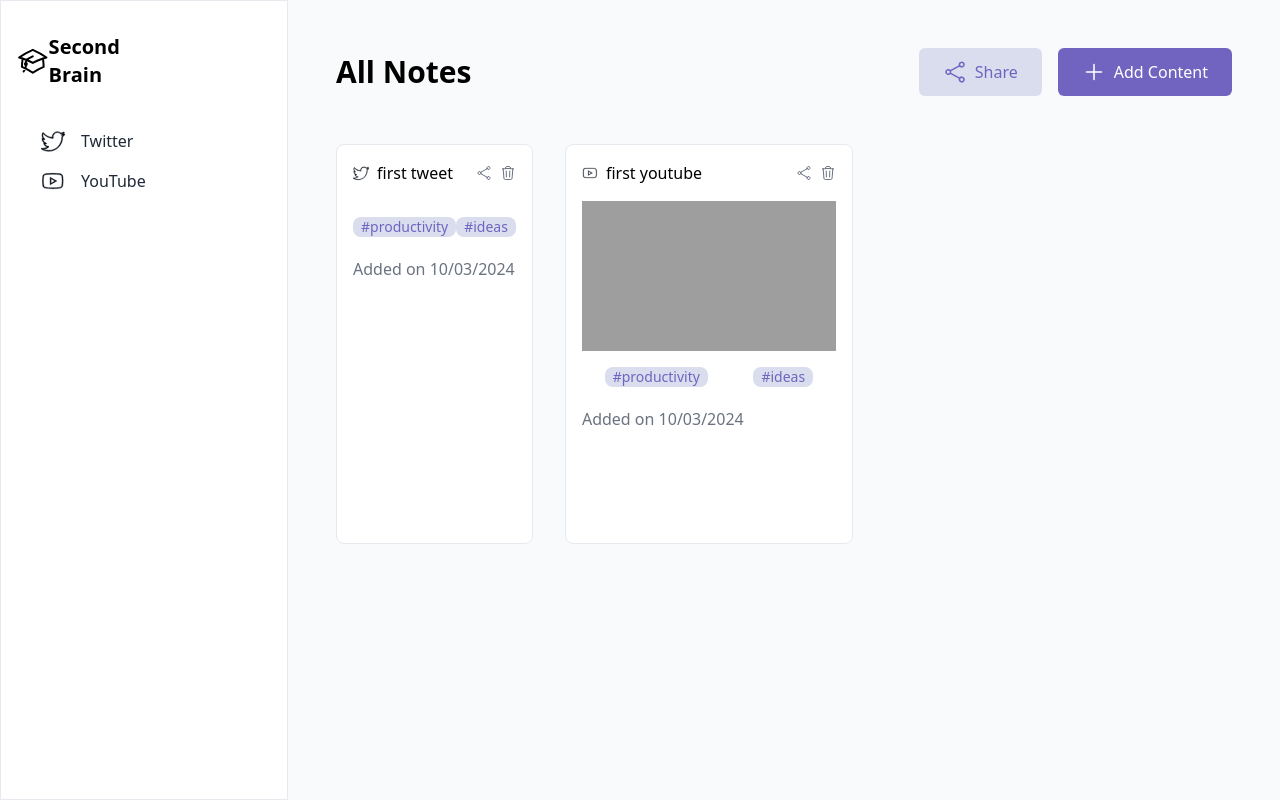
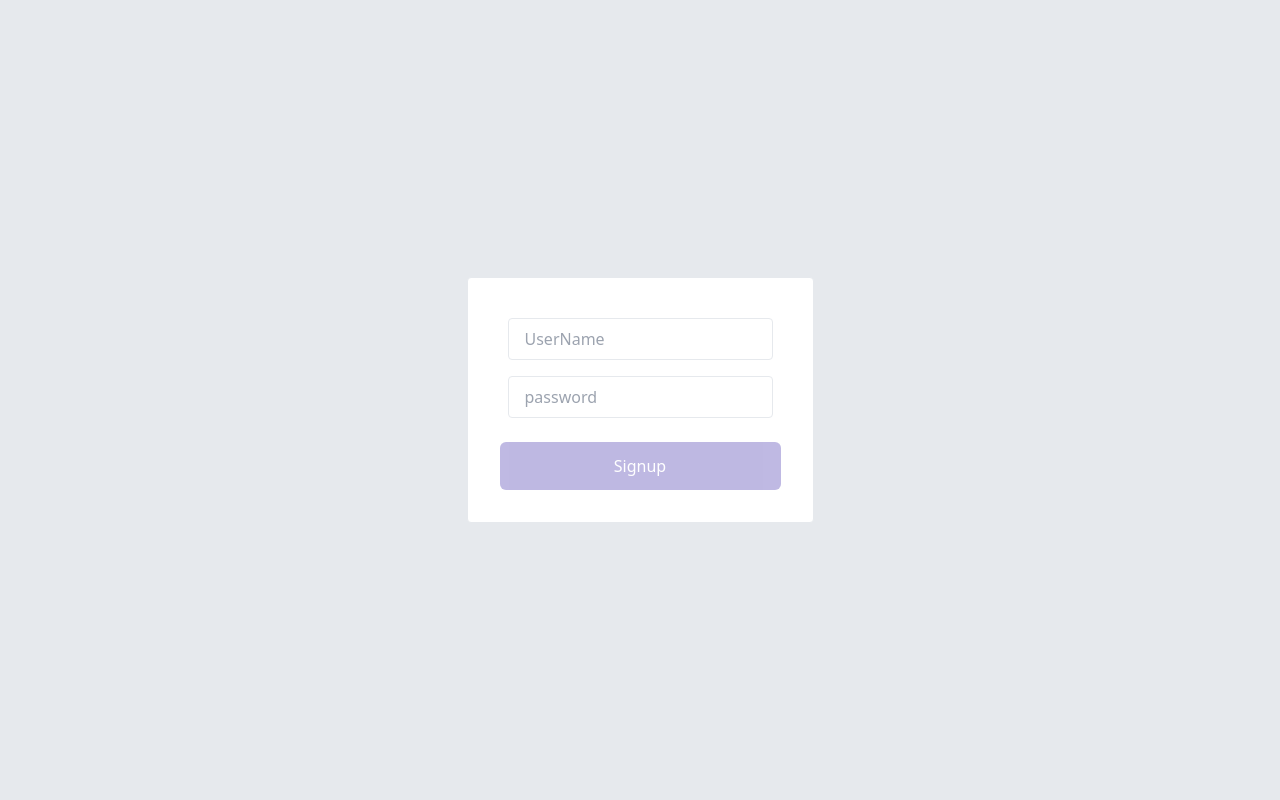
Before and after one commit to Ashimgautam356/brainly, a React (Vite) app in the folder frontend/: page / in a window 1280 px wide. Built offline with nearby package versions, Linux system fonts and the light colour scheme; grey boxes are pictures that could not be loaded.

Commit message:
added signup and signin page

```diff
--- a/frontend/src/App.tsx
+++ b/frontend/src/App.tsx
@@ -1,9 +1,11 @@
 import { DashBoard } from "./pages/DashBoard"
+import { Signup } from "./pages/Signup"
 
 export const App = () => {
   return (
     <div>
-      <DashBoard></DashBoard>
+      {/* <DashBoard></DashBoard> */}
+      <Signup></Signup>
     </div>
   )
 }
--- a/frontend/src/components/Button.tsx
+++ b/frontend/src/components/Button.tsx
@@ -5,7 +5,9 @@ interface ButtonProps{
   text: string,
   startIcon?:ReactElement,
   size:"sm"|"md"|"lg"
-  onClick?:()=>void
+  onClick?:()=>void,
+  fullWidth?:boolean,
+  loading?:boolean,
 }
 
 const variantsStyle={
@@ -19,9 +21,11 @@ const sizeStyle={
 }
 const defalutStyle = "flex justify-center items-center rounded-md"
 
-export const Button = ({variants,text,startIcon,size,onClick}:ButtonProps) => {
+
+
+export const Button = ({variants,text,startIcon,size,onClick,fullWidth,loading}:ButtonProps) => {
   return (
-    <button className={`${defalutStyle} ${variantsStyle[variants]} ${sizeStyle[size]} `} onClick={onClick}>
+    <button className={`${defalutStyle} ${variantsStyle[variants]} ${sizeStyle[size]} ${fullWidth? " w-full flex justify-center items-center":""}  ${loading? " opacity-45":""}`} onClick={onClick} disabled={loading}>
         {startIcon?<div className="pr-2">{startIcon}</div>:null}
         {text}
     </button>
--- a/frontend/src/components/CreateContentModal.tsx
+++ b/frontend/src/components/CreateContentModal.tsx
@@ -1,7 +1,7 @@
 import React from 'react'
 import { CrossIcon } from '../icons/CrossIcon'
 import { Button } from './Button'
-
+import { Input } from './Input'
 export const CreateContentModal = ({open,onClose}:{open:boolean,onClose:()=>void}) => {
   return (
     <div >
@@ -29,12 +29,3 @@ export const CreateContentModal = ({open,onClose}:{open:boolean,onClose:()=>void
     </div>
   )
 }
-
-const Input = ({onChange,placeholder}:{onChange: ()=> void,placeholder:string})=>{
-    return(<div>
-
-        <input type="text" placeholder={placeholder} onChange={onChange} className='px-4 py-2 border rounded m-2' />
-
-    </div>
-    )
-}
--- /dev/null
+++ b/frontend/src/components/Input.tsx
@@ -0,0 +1,8 @@
+export const Input = ({onChange,placeholder}:{onChange: ()=> void,placeholder:string})=>{
+    return(<div>
+
+        <input type="text" placeholder={placeholder} onChange={onChange} className='px-4 py-2 border rounded m-2' />
+
+    </div>
+    )
+}
--- /dev/null
+++ b/frontend/src/pages/Signin.tsx
@@ -0,0 +1,18 @@
+import { Input } from '../components/Input'
+import { Button } from '../components/Button'
+
+export const Signin = () => {
+  return (
+    <div className='flex justify-center items-center bg-gray-200 w-screen h-screen'>
+        <div className='bg-white min-w-48 rounded border p-8'>
+            <Input placeholder='UserName'></Input>
+            <Input placeholder='password'></Input>
+
+            <div className='flex justify-center mt-4'>
+                <Button variants='primary' text='Signin' size='md' fullWidth={true} loading={true}></Button>
+            </div>
+
+        </div>
+    </div>
+  )
+}
--- /dev/null
+++ b/frontend/src/pages/Signup.tsx
@@ -0,0 +1,17 @@
+import { Input } from '../components/Input'
+import { Button } from '../components/Button'
+export const Signup = () => {
+  return (
+    <div className='flex justify-center items-center bg-gray-200 w-screen h-screen'>
+        <div className='bg-white min-w-48 rounded border p-8'>
+            <Input placeholder='UserName'></Input>
+            <Input placeholder='password'></Input>
+
+            <div className='flex justify-center mt-4'>
+                <Button variants='primary' text='Signup' size='md' fullWidth={true} loading={true}></Button>
+            </div>
+
+        </div>
+    </div>
+  )
+}
```
